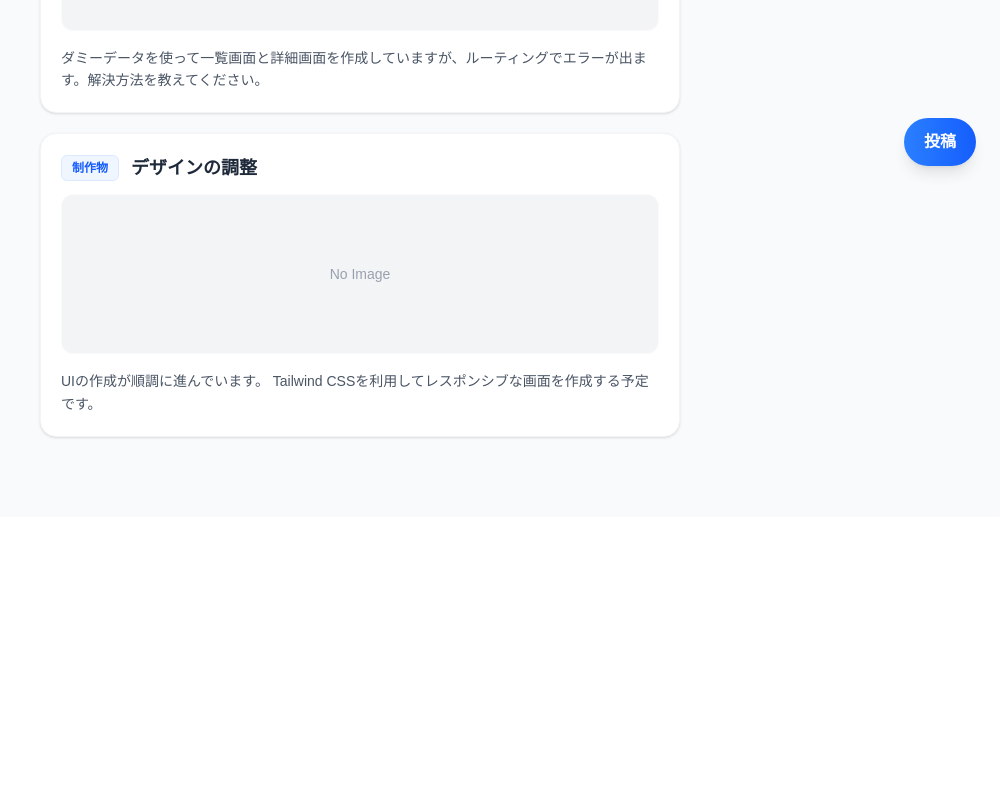
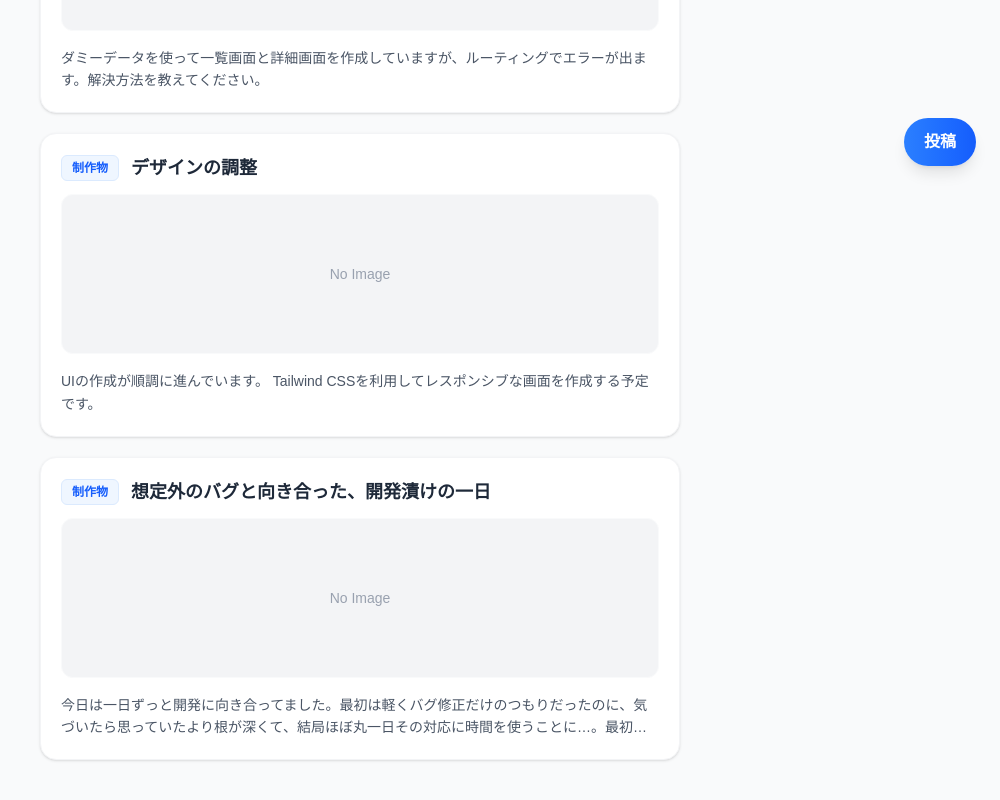
Before and after one commit to 2026PBL1-A/2026PBL1-A-2026PBL1_A_front, a Next.js app: page /itiran in a window 1280 px wide. Shown: the part 610-1410 px from the top of the page, without its empty margins (280-1280 px from the left). Before the commit the page ends 1127 px from the top, so only its background shows below. Built offline with nearby package versions, Linux system fonts and the light colour scheme.

Commit message:
ダミーポスト更新

```diff
--- a/app/data/dummyPosts.ts
+++ b/app/data/dummyPosts.ts
@@ -24,5 +24,11 @@ export const dummyPosts: Post[] = [
     title: "デザインの調整",
     content: "UIの作成が順調に進んでいます。\nTailwind CSSを利用してレスポンシブな画面を作成する予定です。",
     type: "creation",
-  }
+  },
+  {
+    id: "4",
+    title: "想定外のバグと向き合った、開発漬けの一日",
+    content: "今日は一日ずっと開発に向き合ってました。最初は軽くバグ修正だけのつもりだったのに、気づいたら思っていたより根が深くて、結局ほぼ丸一日その対応に時間を使うことに…。最初に気になっていたのは、投稿一覧からコメントを開いたときの挙動で、どうも状態管理がうまくいっていない感じでした。フロント側の処理かなと思って確認していたら、実はAPIのレスポンスの構造とフロントの受け取り方が微妙にズレていて、それが原因で表示が崩れていたみたいです。一箇所直したら終わり、と思っていたのに、関連して別の部分でも同じような問題が出てきて、結局リファクタリングする流れに。こういう「ついでに直す」が積み重なると、時間が一気に溶けていくのが怖いところですね…。途中でUIも少し触って、コメントボタンにホバーしたときにアンダーバーが出るように調整してみました。細かい部分だけど、こういうところが使いやすさに地味に効いてくる気がします。あと、コメント入力欄もボタン押下でその場に展開されるように変更してみて、少しだけそれっぽくなってきました。夕方くらいにはだいぶ形になってきて、動作も安定してきたので一安心。ただ、まだログアウト時の確認モーダルとか、細かいUX周りは詰めきれていないので、明日はそのあたりを進める予定です。毎回思うけど、最初に想定していた作業時間と実際にかかる時間のズレがすごい…。でもその分ちゃんと理解は深まってる気がするので、これはこれで必要なプロセスなのかもしれないですね。とりあえず今日はここまで。少しずつでも前に進んでる実感があると、やっぱり楽しいです。",
+    type: "creation",
+  },
 ];
```
